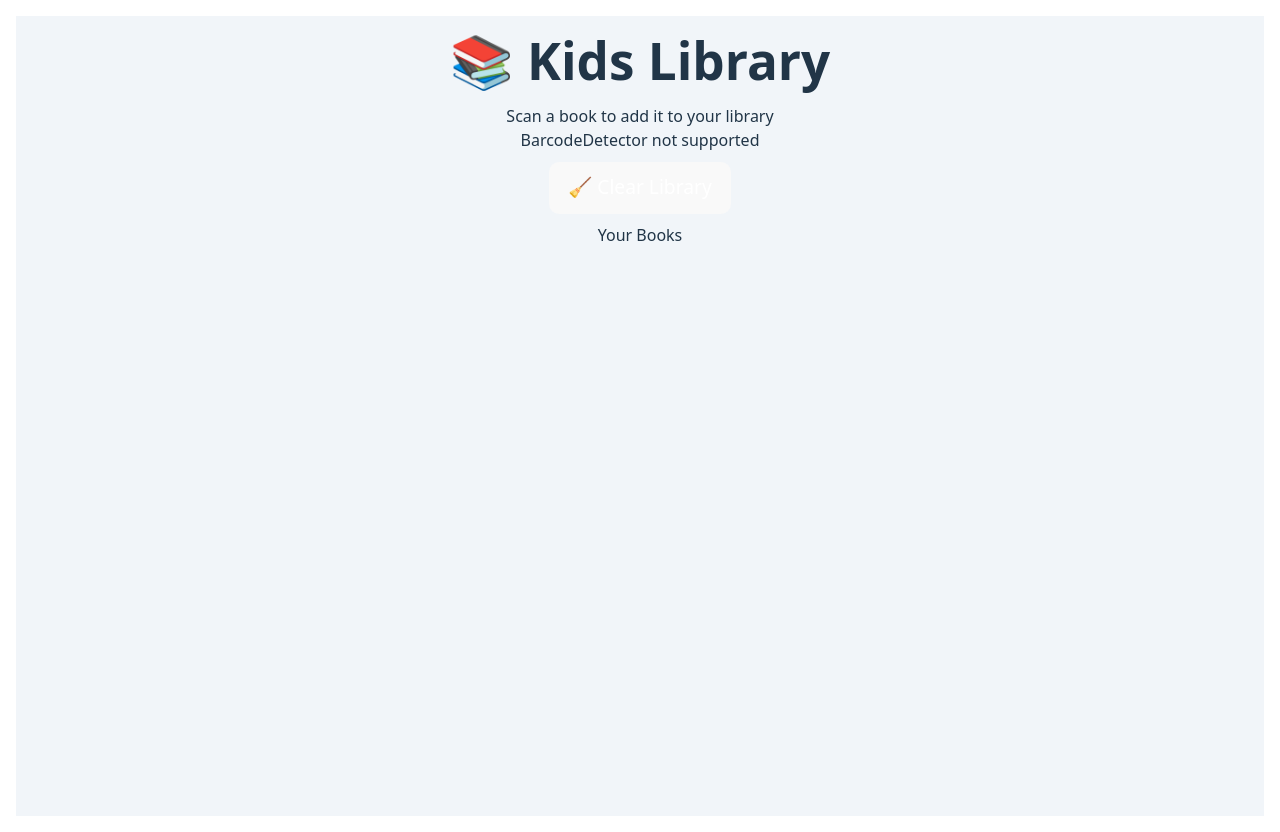
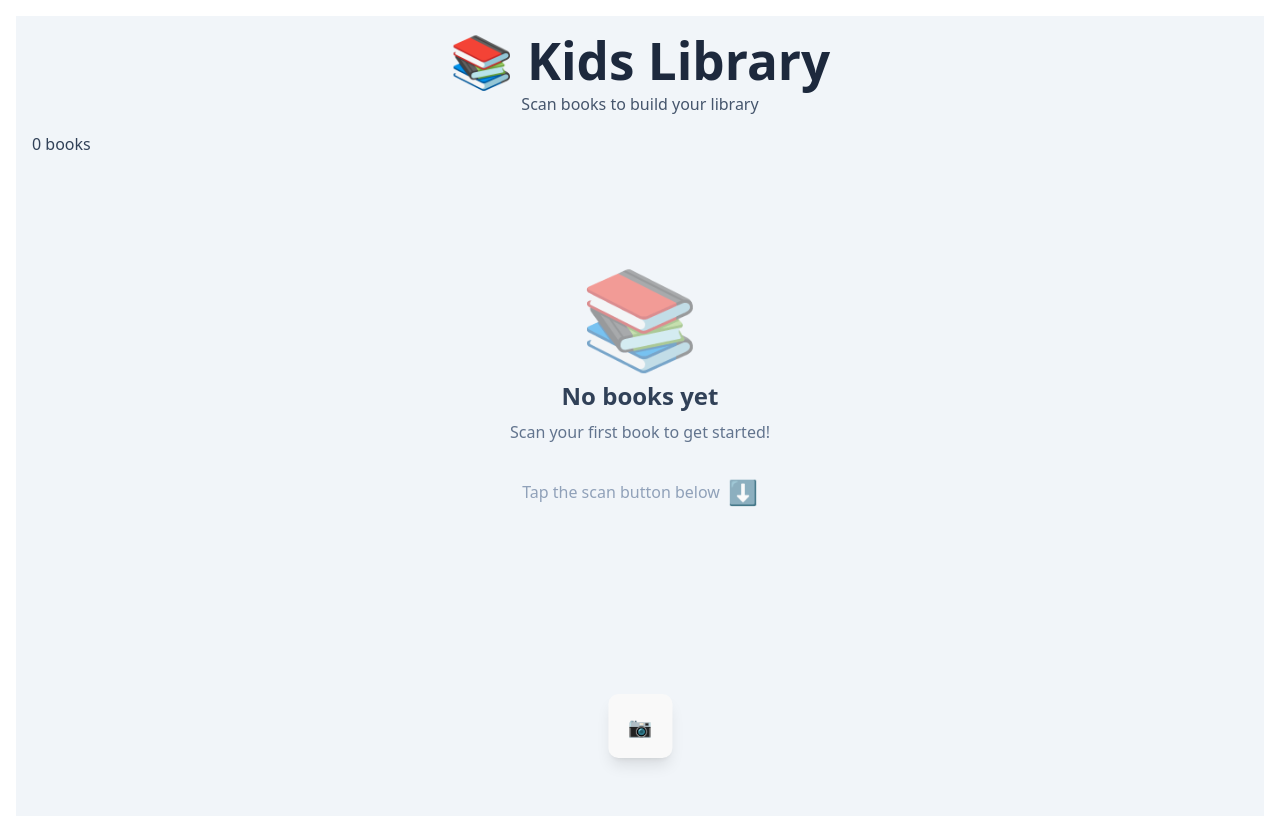
Before and after one commit to alexiraola/liburutegi-app, a React (Vite) app: page / in a window 1280 px wide. Built offline with nearby package versions, Linux system fonts and the light colour scheme.

Commit message:
Improve UI

```diff
--- a/src/App.tsx
+++ b/src/App.tsx
@@ -1,39 +1,39 @@
 import { useEffect, useState } from 'react'
 import Scanner from './components/Scanner';
+import BookList from './components/BookList';
+import Book from './domain/entities/book';
 import MultiSourceProvider from './infrastructure/multisource.provider';
 import OpenLibraryProvider from './infrastructure/openlibrary.provider';
 import GoogleBooksProvider from './infrastructure/googlebooks.provider';
+import IdbRepository from './infrastructure/idb.repository';
 
 function App() {
   const [scanning, setScanning] = useState(false);
-  const [code, setCode] = useState("");
-  const [supportedDetector, setSupportedDetector] = useState(false);
+  const [supportedDetector] = useState("BarcodeDetector" in window);
+  const [repository, setRepository] = useState<IdbRepository | null>(null);
+  const [books, setBooks] = useState<Book[]>([]);
+
+  async function loadBooks(repo: IdbRepository) {
+    const loadedBooks = await repo.getBooks();
+    const sorted = loadedBooks.sort((a, b) =>
+      b.toPrimitive().addedAt - a.toPrimitive().addedAt
+    );
+    setBooks(sorted);
+  }
 
   useEffect(() => {
-    if ("BarcodeDetector" in window) {
-      setSupportedDetector(true);
-    }
+    IdbRepository.create().then(repo => {
+      setRepository(repo);
+      loadBooks(repo);
+    });
   }, []);
 
-  const renderScanButton = () => {
-    if (supportedDetector) {
-      return <button className="bg-[#4CAF50] text-white" onClick={() => setScanning(true)}>📷 Scan Book</button>;
-    }
-    return <p>BarcodeDetector not supported</p>;
-  };
-
-  return (
-    <div className="min-h-screen bg-slate-100 p-4">
-      <h1 className="text-2xl font-bold mb-4">📚 Kids Library</h1>
-      <p>Scan a book to add it to your library</p>
-      {renderScanButton()}
-      <button className="bg-[#f44336] text-white">🧹 Clear Library</button>
-      {scanning && (
-        <Scanner
-          onDetected={async (isbn) => {
+  async function handleScanDetected(isbn: string) {
     console.log("Detected ISBN:", isbn);
     setScanning(false);
-            setCode(isbn);
+
+    if (!repository) return;
+
     const multiSourceProvider = new MultiSourceProvider([
       new OpenLibraryProvider(),
       new GoogleBooksProvider(),
@@ -42,15 +42,78 @@ function App() {
     const book = await multiSourceProvider.findBook(isbn, Date.now());
     if (book) {
       console.log("Found book:", book);
-              setCode(JSON.stringify(book.toPrimitive()));
+      await repository.addBook(book);
+      loadBooks(repository);
     }
-          }}
+  }
+
+  async function handleDeleteBook(isbn: string) {
+    if (repository) {
+      await repository.deleteBook(isbn);
+      const updated = books.filter(b => b.toPrimitive().isbn !== isbn);
+      setBooks(updated);
+    }
+  }
+
+  async function handleClearAll() {
+    if (repository) {
+      await repository.clearBooks();
+      setBooks([]);
+    }
+  }
+
+  return (
+    <div className="min-h-screen bg-slate-100 pb-24">
+      <header className="container mx-auto p-4">
+        <h1 className="text-3xl font-bold text-slate-800">📚 Kids Library</h1>
+        <p className="text-slate-600 mt-1">Scan books to build your library</p>
+
+        <div className="mt-4 flex items-center gap-4">
+          <span className="text-slate-700">
+            {books.length} book{books.length !== 1 ? 's' : ''}
+          </span>
+          {books.length > 0 && (
+            <button
+              onClick={handleClearAll}
+              className="text-sm text-red-500 hover:text-red-600"
+            >
+              Clear all
+            </button>
+          )}
+        </div>
+      </header>
+
+      <main className="container mx-auto px-4 py-8">
+        <BookList
+          books={books}
+          onDelete={handleDeleteBook}
+        />
+      </main>
+
+      <div className="fixed bottom-8 left-1/2 transform -translate-x-1/2 z-40">
+        <button
+          onClick={() => supportedDetector && setScanning(true)}
+          disabled={!supportedDetector}
+          className={`
+            w-16 h-16 rounded-full shadow-lg flex items-center justify-center text-3xl
+            transition-all active:scale-95
+            ${supportedDetector
+              ? 'bg-green-500 text-white hover:bg-green-600'
+              : 'bg-gray-300 text-gray-500 cursor-not-allowed'
+            }
+          `}
+          aria-label="Scan book"
+        >
+          📷
+        </button>
+      </div>
+
+      {scanning && (
+        <Scanner
+          onDetected={handleScanDetected}
           onClose={() => setScanning(false)}
         />
       )}
-      <div>{code}</div>
-      <h2>Your Books</h2>
-      <ul id="bookList"></ul>
     </div>
   )
 }
--- /dev/null
+++ b/src/components/BookCard.tsx
@@ -0,0 +1,44 @@
+import Book from '@/domain/entities/book';
+
+interface BookCardProps {
+  book: Book;
+  onDelete: () => void;
+}
+
+export default function BookCard({ book, onDelete }: BookCardProps) {
+  const bookData = book.toPrimitive();
+
+  return (
+    <div className="flex items-center gap-4 bg-white rounded-lg shadow-sm p-4 hover:shadow-md transition-shadow">
+      <div className="flex-shrink-0 w-20 h-28 bg-gray-200 rounded overflow-hidden">
+        {bookData.coverImage ? (
+          <img src={bookData.coverImage} alt={bookData.title} className="w-full h-full object-cover" />
+        ) : (
+          <div className="w-full h-full flex items-center justify-center text-gray-400 text-3xl">
+            📚
+          </div>
+        )}
+      </div>
+
+      <div className="flex-1 min-w-0">
+        <h3 className="font-semibold text-lg text-slate-800 truncate">
+          {bookData.title}
+        </h3>
+        <p className="text-slate-600 truncate">
+          {bookData.author}
+        </p>
+        <p className="text-xs text-slate-400 mt-1">
+          {new Date(bookData.addedAt).toLocaleDateString()}
+        </p>
+      </div>
+
+      <button
+        onClick={onDelete}
+        className="flex-shrink-0 w-10 h-10 rounded-full bg-red-100 text-red-500 hover:bg-red-200 flex items-center justify-center transition-colors"
+        aria-label="Delete book"
+      >
+        ×
+      </button>
+    </div>
+  );
+}
--- /dev/null
+++ b/src/components/BookList.tsx
@@ -0,0 +1,41 @@
+import Book from '@/domain/entities/book';
+import BookCard from './BookCard';
+
+interface BookListProps {
+  books: Book[];
+  onDelete: (isbn: string) => void;
+}
+
+export default function BookList({ books, onDelete }: BookListProps) {
+  if (books.length === 0) {
+    return (
+      <div className="flex flex-col items-center justify-center py-16">
+        <div className="text-8xl mb-4 opacity-50">
+          📚
+        </div>
+        <h2 className="text-2xl font-semibold text-slate-700 mb-2">
+          No books yet
+        </h2>
+        <p className="text-slate-500 mb-8 text-center">
+          Scan your first book to get started!
+        </p>
+        <div className="flex items-center gap-2 text-slate-400">
+          <span>Tap the scan button below</span>
+          <span className="text-2xl">⬇️</span>
+        </div>
+      </div>
+    );
+  }
+
+  return (
+    <div className="space-y-3 max-w-2xl mx-auto">
+      {books.map((book) => (
+        <BookCard
+          key={book.toPrimitive().isbn}
+          book={book}
+          onDelete={() => onDelete(book.toPrimitive().isbn)}
+        />
+      ))}
+    </div>
+  );
+}
--- a/src/domain/repositories/book.repository.ts
+++ b/src/domain/repositories/book.repository.ts
@@ -4,4 +4,5 @@ export interface BookRepository {
   addBook(book: Book): Promise<void>;
   getBooks(): Promise<Book[]>;
   clearBooks(): Promise<void>;
+  deleteBook(isbn: string): Promise<void>;
 }
--- a/src/infrastructure/idb.repository.ts
+++ b/src/infrastructure/idb.repository.ts
@@ -40,4 +40,8 @@ export default class IdbRepository implements BookRepository {
   async clearBooks(): Promise<void> {
     await this.db.clear("books");
   }
+
+  async deleteBook(isbn: string): Promise<void> {
+    await this.db.delete("books", isbn);
+  }
 }
```
Lines whose indentation alone changed are shown as unchanged.
